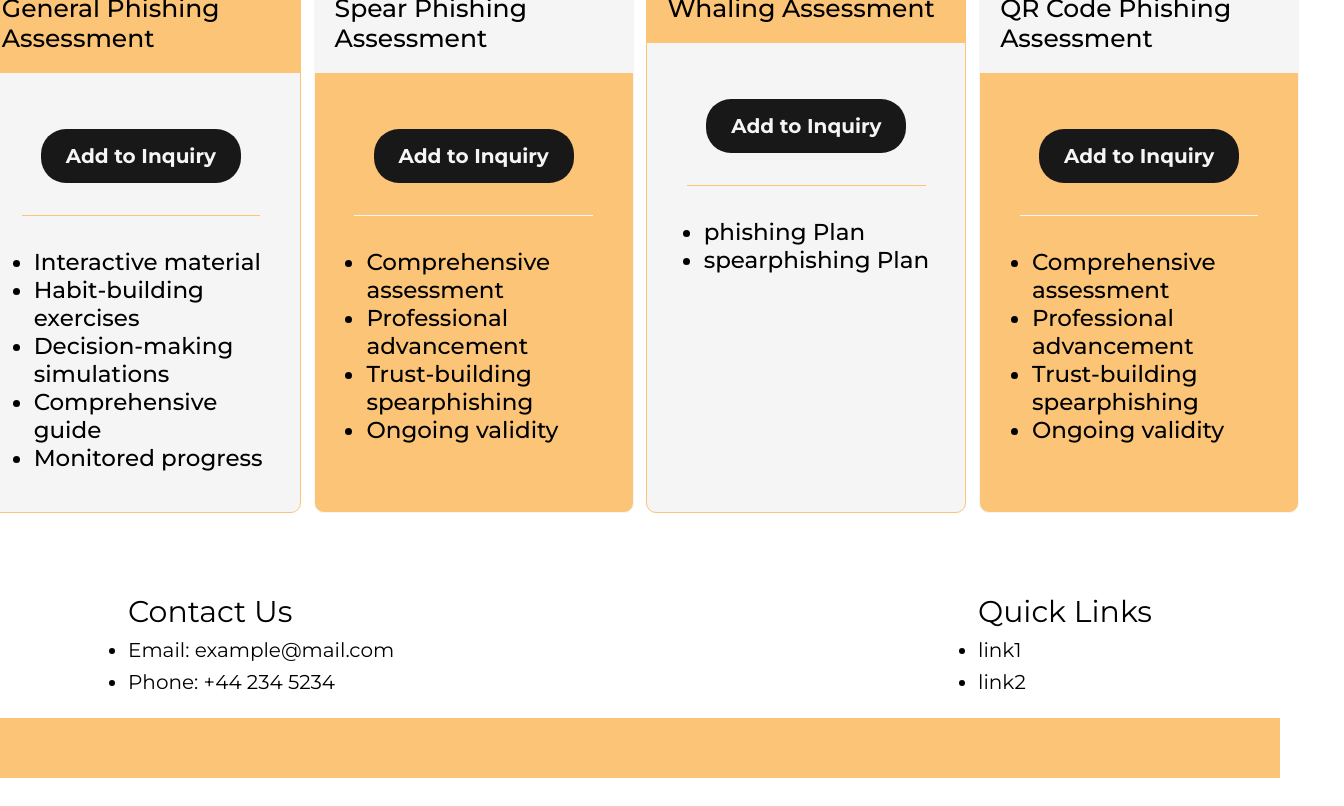
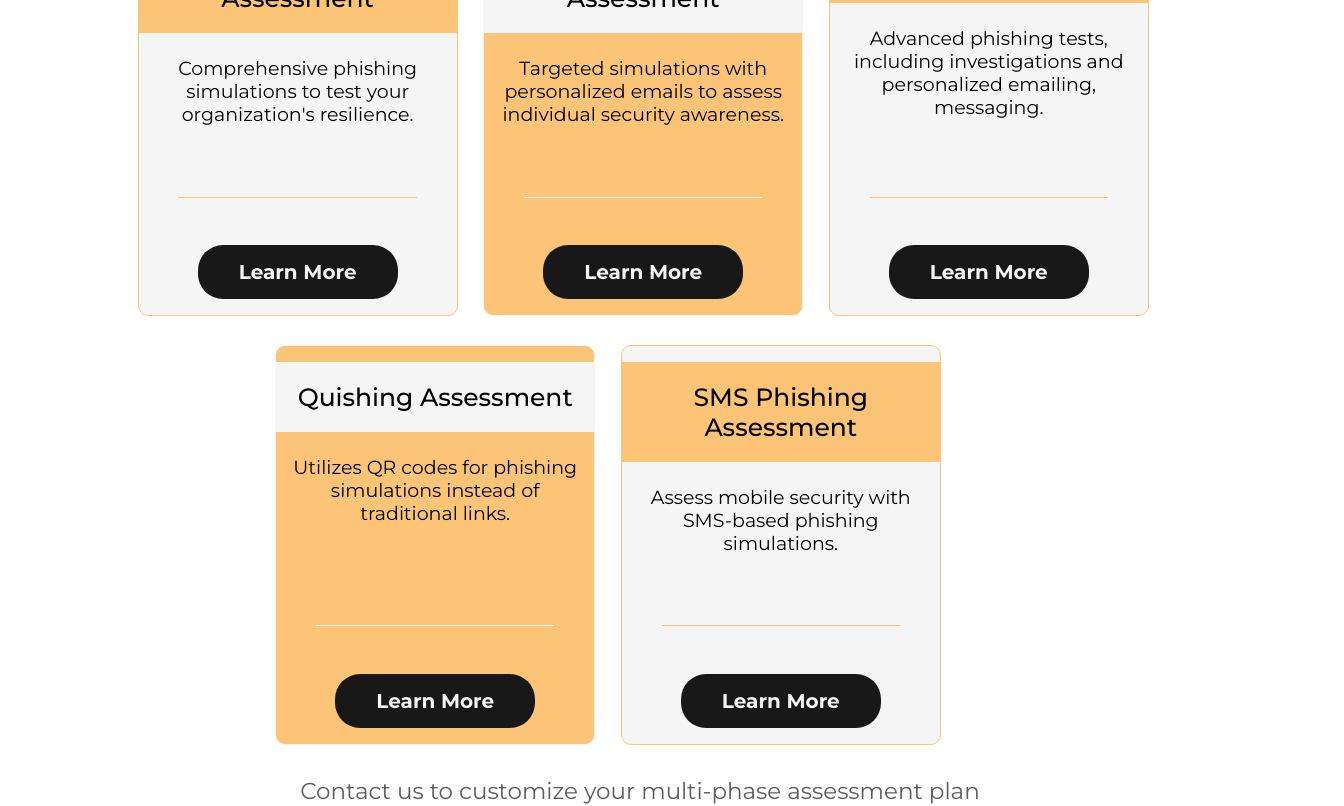
Before and after one commit to Que-sar/PhishSense, a React (Create React App) app: page / in a window 1280 px wide. Shown: the part 1500-2306 px from the top of the page, 1344 px wide, since content can reach past the window. Before the commit the page ends 2278 px from the top, so only its background shows below. Built offline with nearby package versions, Linux system fonts and the light colour scheme.

Commit message:
service hero page done

```diff
--- a/src/frontend/components/about/About.css
+++ /dev/null
@@ -1,4 +0,0 @@
-.about-container {
-  display: flex;
-  flex-direction: column;
-}
--- a/src/frontend/components/about/Mission.css
+++ /dev/null
@@ -1,6 +0,0 @@
-.mission-container {
-  margin-top: 70px;
-  width: 100vw;
-  height: 85vh;
-  background-color: #fcc477;
-}
--- a/src/frontend/components/footer/Footer.css
+++ b/src/frontend/components/footer/Footer.css
@@ -18,7 +18,6 @@
 
 .footer-title {
   font-size: calc(25px + 0.390625vw);
-
 }
 
 .footer-bottom {
@@ -30,7 +29,7 @@
   font-size: calc(15px + 0.390625vw);
 }
 
-.footer-links li{
+.footer-links li {
   margin-top: 1vh;
   margin-bottom: 1vh;
 }
@@ -43,5 +42,4 @@
     margin: 0;
     text-align: center;
   }
-
 }
--- a/src/frontend/components/home/Benefits.js
+++ b/src/frontend/components/home/Benefits.js
@@ -26,8 +26,8 @@ const Benefits = () => {
               <div className="benefit-item-title">Empower Your Security</div>
               <p className="benefit-item-description">
                 Acquire habits or test skills to detect and protect against
-                phishing, showcasing resilience and gaining a cybersecurity
-                edge.
+                phishing, showcasing resilience and gaining a cybersecurity edge
+                for businesses of all sizes.
               </p>
             </div>
           </div>
--- a/src/frontend/components/routing/Routes.js
+++ b/src/frontend/components/routing/Routes.js
@@ -1,5 +1,5 @@
 import Home from "../../pages/Home";
-import About from "../../pages/About";
+import Mission from "../../pages/Mission";
 import ContactUs from "../../pages/ContactUs";
 import Solutions from "../../pages/Solutions";
 import News from "../../pages/News";
@@ -12,10 +12,10 @@ const usedRoutes = [
     component: Home,
   },
   {
-    path: "/about",
-    name: "About us",
-    reference: "about",
-    component: About,
+    path: "/mission",
+    name: "Mission",
+    reference: "mission",
+    component: Mission,
   },
   {
     path: "/solutions",
@@ -31,7 +31,7 @@ const usedRoutes = [
   },
   {
     path: "/contact-us",
-    name: "Contact us",
+    name: "Contact Us",
     reference: "contact-us",
     component: ContactUs,
   },
--- a/src/frontend/components/solutions/Services.css
+++ b/src/frontend/components/solutions/Services.css
@@ -12,6 +12,12 @@
   margin-bottom: 5vh;
 }
 
+.services-panel-section {
+  display: flex;
+  justify-content: center;
+  align-items: center;
+  width: 95vw;
+}
 .services-title-description {
   font-size: calc(22px + 0.390625vw);
   margin-bottom: 5vh;
@@ -20,69 +26,48 @@
 }
 
 .services-title-sub-description {
+  display: flex;
+  justify-content: center;
+  text-align: center;
   font-size: calc(18px + 0.390625vw);
+  margin-top: 2vh;
   margin-bottom: 2vh;
   margin-right: 12vw;
   margin-left: 12vw;
   color: rgba(24, 24, 24, 0.7);
-}
-.services-title-plan {
-  display: flex;
-  flex-direction: row;
-  justify-content: space-between;
-  margin-bottom: 5vh;
-}
-.plan-button {
-  margin-left: 2vw;
-  margin-right: 2vw;
-  font-size: calc(16px + 0.390625vw);
-  min-width: 20vw;
-  min-height: 7vh;
-  border-radius: 25px;
-  background-color: #fcc477;
-  color: rgb(24, 24, 24);
-  padding: 18px;
-  padding-bottom: 20px;
-}
-
-.plan-button:hover {
-  background-color: rgba(251, 195, 119, 0.85);
-  transition: background-color 0.3s ease;
-  cursor: pointer;
-}
-
-.services-panel-section {
-  display: flex;
-  justify-content: center;
 }
 
 .services-panel {
   display: flex;
   flex-direction: column;
   align-items: center;
-  flex: 0 0 auto;
-  margin: 0 0.5vw;
-  width: 320px;
+  margin-left: 0.5vw;
+  margin-right: 0.5vw;
+  width: 18%;
+  height: 400px;
   padding-top: 2vh;
 }
 
 .services-panel-title {
+  display: flex;
+  justify-content: center;
+  align-items: center;
+  text-align: center;
   font-size: calc(20px + 0.390625vw);
   font-weight: 500;
   margin-bottom: 3vh;
+  width: 100%;
   padding: 20px 20px;
-  display: flex;
-  justify-content: left;
-  width: 100%;
 }
 
 .phishing-title,
-.comprehensive-title {
+.whaling-title,
+.smishing-title {
   background-color: #fcc477;
 }
 
-.phishing,
-.comprehensive {
+.white,
+.orange {
   border-style: solid;
   border-width: thin;
   border-radius: 10px;
@@ -90,7 +75,7 @@
   background-color: whitesmoke;
 }
 
-.spearphishing {
+.orange {
   background-color: #fcc477;
   border-style: solid;
   border-width: thin;
@@ -98,7 +83,8 @@
   border-color: #f5f5f5;
 }
 
-.spearphishing-title {
+.spearphishing-title,
+.quishing-title {
   background-color: #f5f5f5;
 }
 
@@ -111,76 +97,30 @@
   font-weight: 600;
 }
 
-.enterpriseEntry {
-  display: flex;
-  flex-direction: column;
-  justify-content: center;
-  align-items: center;
-
-  margin-bottom: 3vh;
-  margin-left: auto;
-  margin-right: auto;
-  font-size: calc(16px + 0.390625vw);
-
-  border-style: solid;
-  border-width: thin;
-  border-radius: 10px;
-  padding: 10px;
-  border-color: #fcc477;
-  background: #fcc477;
-  color: #181818;
-
-  max-width: fit-content;
-}
-
-#numberInput {
-  margin-top: 2vh;
-  font-size: calc(16px + 0.390625vw);
-  border-style: solid;
-  border-width: thin;
-  border-color: #181818;
-  padding: 5px;
-  border-radius: 10px;
-  height: 8vh;
-  width: 8vw;
-}
-
-.services-panel-description {
-  display: flex;
-  justify-content: center;
-  align-items: center;
-  max-width: 80%;
-  font-size: calc(18px + 0.390625vw);
-}
-
 .horizontalLine {
   width: 75%;
   height: 1px;
   background-color: #fcc477;
-  margin-top: 4vh;
-  margin-bottom: 4vh;
+  margin-top: auto; /* Move the line to the bottom */
+  margin-bottom: 15%; /* Add spacing between line and content */
 }
 
 .horizontalLine-whites {
   width: 75%;
   height: 1px;
   background-color: #f5f5f5;
-  margin-top: 4vh;
-  margin-bottom: 4vh;
+  margin-top: auto; /* Move the line to the bottom */
+  margin-bottom: 15%;
 }
 
 .services-panel-bulletpoints {
   display: flex;
   justify-content: center;
   align-items: center;
-  font-size: calc(18px + 0.390625vw);
-  font-weight: 450;
-  margin-bottom: 5vh;
-  max-width: 80%;
-}
-.services-panel-bulletpoints ul {
-  padding-inline-start: 20px;
-  margin: 0;
+  text-align: center;
+  font-size: calc(14px + 0.390625vw);
+  max-height: fit-content;
+  max-width: 95%;
 }
 
 .services-action-button {
@@ -189,7 +129,7 @@
   background-color: rgb(24, 24, 24);
   color: #f5f5f5;
   border-radius: 25px;
-  margin-top: 4vh;
+  margin-bottom: 2vh;
   padding: 15px;
   width: 200px;
 }
@@ -200,20 +140,56 @@
   cursor: pointer;
 }
 
+@media (max-width: 1580px) {
+  .generalphishing {
+    margin-left: 6vw;
+  }
+
+  .services-panel-section {
+    display: flex;
+    flex-wrap: wrap; /* Allow items to wrap */
+    justify-content: center; /* Center items horizontally */
+    align-items: center; /* Align items vertically */
+    gap: 1vw; /* Space between items */
+  }
+
+  .services-panel {
+    flex: 1 1 30%; /* Each item takes up approximately one-third of the space */
+    max-width: 320px;
+    margin-bottom: 2vh; /* Margin for spacing between rows */
+  }
+}
+@media (max-width: 1135px) {
+  .generalwhaling {
+    margin-left: 2vw;
+  }
+}
 @media (max-width: 991px) {
+  .horizontalLine,
+  .horizontalLine-whites {
+    margin-top: 1vh; /* Move the line to the bottom */
+    margin-bottom: 1vh;
+  }
+
+  .generalphishing,
+  .generalwhaling {
+    margin-left: 0;
+  }
+
+  .services-title {
+    text-align: center;
+  }
+
   .services-panel-section {
     flex-direction: column;
     justify-content: center;
     align-items: center;
+    margin-left: 3vw;
   }
 
   .services-panel {
     margin-bottom: 2vh;
-    width: 70vw;
+    width: 50vw; /* Fixed width for each panel */
     padding-top: 2vh;
   }
-
-  #numberInput {
-    width: 30vw;
-  }
 }
--- a/src/frontend/components/solutions/Services.js
+++ b/src/frontend/components/solutions/Services.js
@@ -9,76 +9,70 @@ const Services = () => {
         <div className="services-title-description">
           Tailor it to your needs.
         </div>
-        <div className="services-title-sub-description">
-          Customize your multi-phase assessment plan
-        </div>
       </div>
 
       <div className="services-panel-section">
-        <div className="services-panel phishing">
+        <div className="services-panel white generalphishing">
           <div className="services-panel-title phishing-title">
             General Phishing Assessment
           </div>
-          <button className="services-action-button">Add to Inquiry</button>
+          <div className="services-panel-bulletpoints">
+            Comprehensive phishing simulations to test your organization's
+            resilience.
+          </div>
           <div className="horizontalLine"></div>
-          <div className="services-panel-bulletpoints">
-            <ul>
-              <li>Interactive material</li>
-              <li>Habit-building exercises</li>
-              <li>Decision-making simulations</li>
-              <li>Comprehensive guide</li>
-              <li>Monitored progress</li>
-            </ul>
-          </div>
+          <button className="services-action-button">Learn More</button>
         </div>
 
-        <div className="services-panel spearphishing">
+        <div className="services-panel orange">
           <div className="services-panel-title spearphishing-title">
             Spear Phishing Assessment
           </div>
-
-          <button className="services-action-button">Add to Inquiry</button>
+          <div className="services-panel-bulletpoints">
+            Targeted simulations with personalized emails to assess individual
+            security awareness.
+          </div>
           <div className="horizontalLine-whites"></div>
-          <div className="services-panel-bulletpoints">
-            <ul>
-              <li>Comprehensive assessment</li>
-              <li>Professional advancement</li>
-              <li>Trust-building spearphishing</li>
-              <li>Ongoing validity</li>
-            </ul>
-          </div>
+          <button className="services-action-button">Learn More</button>
         </div>
 
-        <div className="services-panel comprehensive">
-          <div className="services-panel-title comprehensive-title">
+        <div className="services-panel white generalwhaling">
+          <div className="services-panel-title whaling-title">
             Whaling Assessment
           </div>
-          <button className="services-action-button">Add to Inquiry</button>
+          <div className="services-panel-bulletpoints">
+            Advanced phishing tests, including investigations and personalized
+            emailing, messaging.
+          </div>
           <div className="horizontalLine"></div>
-          <div className="services-panel-bulletpoints">
-            <ul>
-              <li>phishing Plan</li>
-              <li>spearphishing Plan</li>
-            </ul>
-          </div>
+          <button className="services-action-button">Learn More</button>
         </div>
 
-        <div className="services-panel spearphishing">
-          <div className="services-panel-title spearphishing-title">
-            QR Code Phishing Assessment
+        <div className="services-panel orange ">
+          <div className="services-panel-title quishing-title">
+            Quishing Assessment
           </div>
+          <div className="services-panel-bulletpoints">
+            Utilizes QR codes for phishing simulations instead of traditional
+            links.
+          </div>
+          <div className="horizontalLine-whites"></div>
+          <button className="services-action-button">Learn More</button>
+        </div>
 
-          <button className="services-action-button">Add to Inquiry</button>
-          <div className="horizontalLine-whites"></div>
+        <div className="services-panel white">
+          <div className="services-panel-title smishing-title">
+            SMS Phishing Assessment
+          </div>
           <div className="services-panel-bulletpoints">
-            <ul>
-              <li>Comprehensive assessment</li>
-              <li>Professional advancement</li>
-              <li>Trust-building spearphishing</li>
-              <li>Ongoing validity</li>
-            </ul>
+            Assess mobile security with SMS-based phishing simulations.
           </div>
+          <div className="horizontalLine"></div>
+          <button className="services-action-button">Learn More</button>
         </div>
+      </div>
+      <div className="services-title-sub-description">
+        Contact us to customize your multi-phase assessment plan
       </div>
     </div>
   );
--- a/src/frontend/components/wave/Wave.css
+++ b/src/frontend/components/wave/Wave.css
@@ -1,5 +1,5 @@
 .benefits-wave img {
-  width: 100%;
+  width: 105%;
   z-index: -1;
   margin-top: -2px;
 }
```
Also changed, not shown: src/frontend/components/about/Mission.js (deleted, +0 -12 lines), src/frontend/pages/About.js (deleted, +0 -14 lines). Lines whose indentation alone changed are shown as unchanged.
